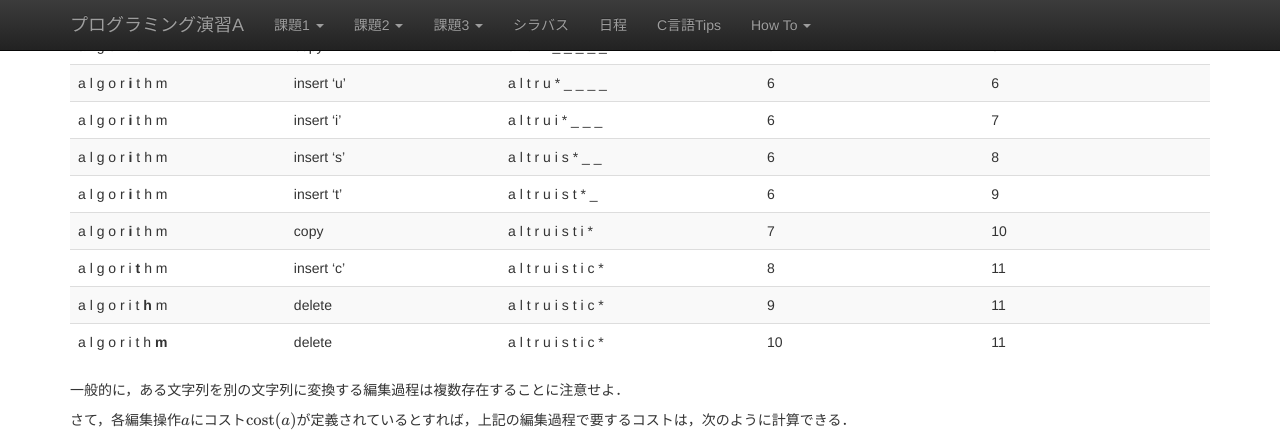
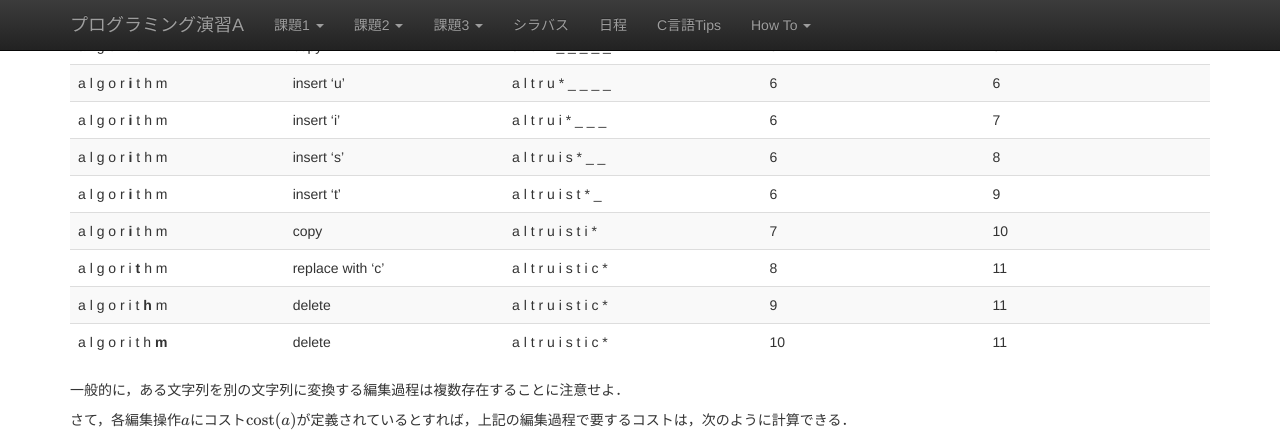
Before and after one commit to ecei-tohoku/ppa-public, a Jekyll site: the page built from kadai3/p30.md, in a window 1280 px wide and 900 px high, scrolled down 1049 px. Shown: the top 437 px of the window. Built offline with Jekyll 4.4.1, drawn with Linux system fonts in a browser that asks for light colours; nearby versions of some CDN libraries; formulas are drawn with MathJax 3.

Commit message:
p30: minor revision in response to #54.

```diff
--- a/kadai3/p30.md
+++ b/kadai3/p30.md
@@ -51,7 +51,7 @@ after:  if (flag == 1) { printf("found\n"); }
 | a l g o r **i** t h m | insert 's'       | a l t r u i s * _ _   | 6                | 8                |
 | a l g o r **i** t h m | insert 't'       | a l t r u i s t * _   | 6                | 9                |
 | a l g o r **i** t h m | copy             | a l t r u i s t i *   | 7                | 10               |
-| a l g o r i **t** h m | insert 'c'       | a l t r u i s t i c * | 8                | 11               |
+| a l g o r i **t** h m | replace with 'c' | a l t r u i s t i c * | 8                | 11               |
 | a l g o r i t **h** m | delete           | a l t r u i s t i c * | 9                | 11               |
 | a l g o r i t h **m** | delete           | a l t r u i s t i c * | 10               | 11               |
 {: .table .table-striped}
```
